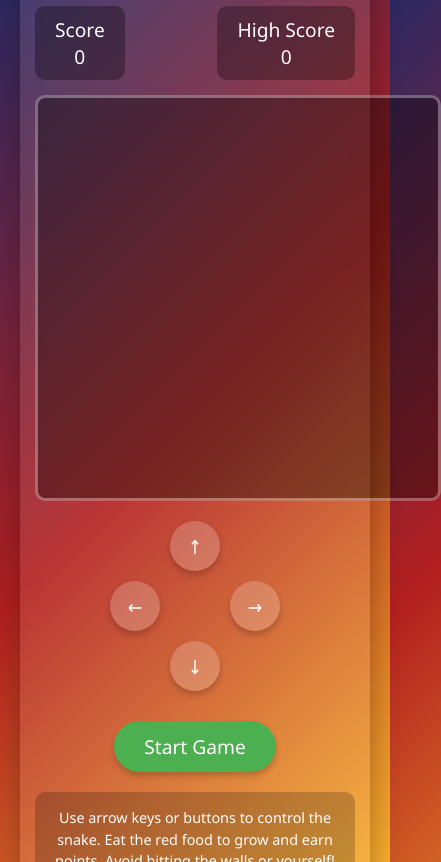
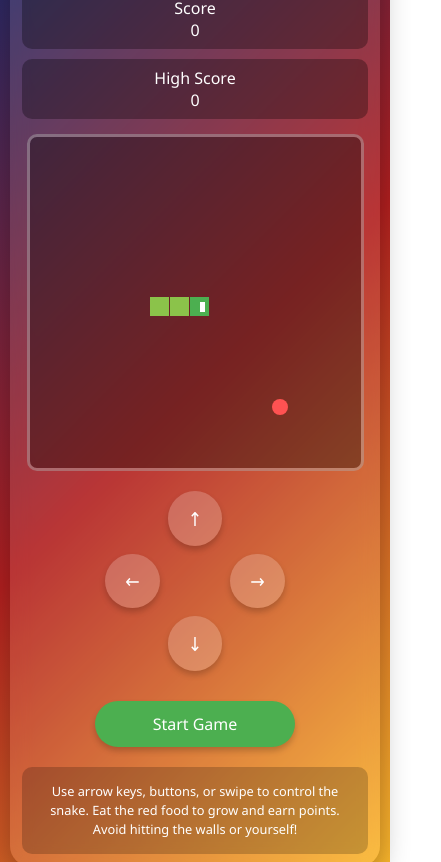
Before and after one commit to Rahulmahey001/web, a plain HTML site: page index.html in a window 390 px wide. Shown: the part 87-949 px from the top of the page, 441 px wide, since content can reach past the window. Drawn offline with Linux system fonts and the light colour scheme.

Commit message:
Update index.html
deepseek

```diff
--- a/index.html
+++ b/index.html
@@ -10,6 +10,7 @@
             padding: 0;
             box-sizing: border-box;
             font-family: 'Segoe UI', Tahoma, Geneva, Verdana, sans-serif;
+            -webkit-tap-highlight-color: transparent; /* Remove tap highlight on mobile */
         }
 
         body {
@@ -18,7 +19,8 @@
             align-items: center;
             min-height: 100vh;
             background: linear-gradient(135deg, #1a2a6c, #b21f1f, #fdbb2d);
-            padding: 20px;
+            padding: 15px;
+            touch-action: manipulation; /* Prevent browser gestures */
         }
 
         .game-container {
@@ -28,17 +30,17 @@
             background-color: rgba(255, 255, 255, 0.1);
             backdrop-filter: blur(10px);
             border-radius: 20px;
-            padding: 25px;
+            padding: 20px;
             box-shadow: 0 10px 30px rgba(0, 0, 0, 0.3);
+            width: 100%;
             max-width: 500px;
-            width: 100%;
         }
 
         h1 {
             color: white;
             margin-bottom: 15px;
             text-align: center;
-            font-size: 2.5rem;
+            font-size: clamp(1.8rem, 5vw, 2.5rem);
             text-shadow: 2px 2px 4px rgba(0, 0, 0, 0.5);
         }
 
@@ -48,14 +50,16 @@
             width: 100%;
             margin-bottom: 15px;
             color: white;
-            font-size: 1.2rem;
+            font-size: clamp(1rem, 4vw, 1.2rem);
         }
 
         .score-container, .high-score-container {
             background-color: rgba(0, 0, 0, 0.3);
-            padding: 10px 20px;
+            padding: 8px 15px;
             border-radius: 10px;
             text-align: center;
+            flex: 1;
+            margin: 0 5px;
         }
 
         #game-board {
@@ -64,6 +68,9 @@
             background-color: rgba(0, 0, 0, 0.2);
             display: block;
             margin: 0 auto;
+            max-width: 100%;
+            max-height: 60vh;
+            aspect-ratio: 1 / 1; /* Keep canvas square */
         }
 
         .controls {
@@ -90,15 +97,16 @@
             color: white;
             padding: 15px;
             border-radius: 50%;
-            font-size: 1.5rem;
+            font-size: clamp(1.2rem, 4vw, 1.5rem);
             cursor: pointer;
-            width: 60px;
-            height: 60px;
+            width: clamp(50px, 15vw, 70px);
+            height: clamp(50px, 15vw, 70px);
             display: flex;
             justify-content: center;
             align-items: center;
             transition: all 0.2s;
             box-shadow: 0 4px 6px rgba(0, 0, 0, 0.2);
+            touch-action: manipulation; /* Better touch handling */
         }
 
         .btn:hover {
@@ -108,6 +116,7 @@
 
         .btn:active {
             transform: scale(0.95);
+            background-color: rgba(255, 255, 255, 0.4);
         }
 
         #up {
@@ -132,11 +141,13 @@
             border: none;
             padding: 12px 30px;
             border-radius: 50px;
-            font-size: 1.2rem;
+            font-size: clamp(1rem, 4vw, 1.2rem);
             cursor: pointer;
             transition: all 0.3s;
             margin-top: 10px;
             box-shadow: 0 4px 6px rgba(0, 0, 0, 0.2);
+            width: 100%;
+            max-width: 200px;
         }
 
         #start-btn:hover {
@@ -152,7 +163,7 @@
             color: white;
             text-align: center;
             margin-top: 20px;
-            font-size: 0.9rem;
+            font-size: clamp(0.8rem, 3vw, 0.9rem);
             line-height: 1.5;
             background-color: rgba(0, 0, 0, 0.2);
             padding: 15px;
@@ -165,24 +176,26 @@
             top: 50%;
             left: 50%;
             transform: translate(-50%, -50%);
-            background-color: rgba(0, 0, 0, 0.8);
+            background-color: rgba(0, 0, 0, 0.9);
             color: white;
-            padding: 30px;
+            padding: 25px;
             border-radius: 15px;
             text-align: center;
             display: none;
             z-index: 10;
             box-shadow: 0 0 30px rgba(0, 0, 0, 0.7);
+            width: 85%;
+            max-width: 350px;
         }
 
         .game-over h2 {
-            font-size: 2.5rem;
+            font-size: clamp(1.8rem, 6vw, 2.5rem);
             margin-bottom: 15px;
             color: #ff4d4d;
         }
 
         .game-over p {
-            font-size: 1.2rem;
+            font-size: clamp(1rem, 4vw, 1.2rem);
             margin-bottom: 20px;
         }
 
@@ -192,9 +205,10 @@
             border: none;
             padding: 12px 30px;
             border-radius: 50px;
-            font-size: 1.2rem;
+            font-size: clamp(1rem, 4vw, 1.2rem);
             cursor: pointer;
             transition: all 0.3s;
+            width: 100%;
         }
 
         #restart-btn:hover {
@@ -202,24 +216,66 @@
             transform: translateY(-2px);
         }
 
-        @media (max-width: 500px) {
+        /* Swipe controls for mobile */
+        .swipe-area {
+            position: absolute;
+            top: 0;
+            left: 0;
+            width: 100%;
+            height: 100%;
+            z-index: 5;
+            display: none; /* Hidden by default, shown on mobile */
+        }
+
+        /* Mobile-specific styles */
+        @media (max-width: 768px) {
             .game-container {
                 padding: 15px;
             }
 
-            h1 {
-                font-size: 2rem;
+            .swipe-area {
+                display: block; /* Enable swipe controls on mobile */
+            }
+
+            .direction-buttons {
+                gap: 8px;
             }
 
             .btn {
-                width: 50px;
-                height: 50px;
-                font-size: 1.2rem;
+                width: clamp(45px, 14vw, 60px);
+                height: clamp(45px, 14vw, 60px);
             }
+        }
+
+        @media (max-width: 500px) {
+            body {
+                padding: 10px;
+            }
+
+            .game-container {
+                padding: 12px;
+            }
+
+            .game-info {
+                flex-direction: column;
+                gap: 10px;
+            }
+
+            .score-container, .high-score-container {
+                margin: 0;
+            }
+        }
+
+        /* Prevent text selection during gameplay */
+        .no-select {
+            -webkit-user-select: none;
+            -moz-user-select: none;
+            -ms-user-select: none;
+            user-select: none;
         }
     </style>
 </head>
-<body>
+<body class="no-select">
     <div class="game-container">
         <h1>Snake Game</h1>
 
@@ -234,7 +290,10 @@
             </div>
         </div>
 
-        <canvas id="game-board" width="400" height="400"></canvas>
+        <canvas id="game-board"></canvas>
+
+        <!-- Swipe area for mobile controls -->
+        <div class="swipe-area" id="swipe-area"></div>
 
         <div class="controls">
             <div class="direction-buttons">
@@ -248,7 +307,7 @@
         </div>
 
         <div class="instructions">
-            <p>Use arrow keys or buttons to control the snake. Eat the red food to grow and earn points. Avoid hitting the walls or yourself!</p>
+            <p>Use arrow keys, buttons, or swipe to control the snake. Eat the red food to grow and earn points. Avoid hitting the walls or yourself!</p>
         </div>
     </div>
 
@@ -274,11 +333,11 @@
             right: document.getElementById('right'),
             down: document.getElementById('down')
         };
+        const swipeArea = document.getElementById('swipe-area');
 
         // Game constants
         const gridSize = 20;
-        const gridWidth = canvas.width / gridSize;
-        const gridHeight = canvas.height / gridSize;
+        let gridWidth, gridHeight;
 
         // Game state
         let snake = [];
@@ -290,6 +349,16 @@
         let highScore = localStorage.getItem('snakeHighScore') || 0;
         let gameRunning = false;
         let gameLoop;
+
+        // Initialize canvas size based on screen size
+        function initCanvas() {
+            const maxSize = Math.min(window.innerWidth * 0.85, window.innerHeight * 0.6, 400);
+            canvas.width = maxSize;
+            canvas.height = maxSize;
+
+            gridWidth = Math.floor(canvas.width / gridSize);
+            gridHeight = Math.floor(canvas.height / gridSize);
+        }
 
         // Initialize game
         function initGame() {
@@ -506,6 +575,52 @@
             }
         }
 
+        // Swipe controls for mobile
+        let touchStartX = 0;
+        let touchStartY = 0;
+
+        swipeArea.addEventListener('touchstart', (e) => {
+            touchStartX = e.touches[0].clientX;
+            touchStartY = e.touches[0].clientY;
+            e.preventDefault(); // Prevent scrolling
+        }, { passive: false });
+
+        swipeArea.addEventListener('touchmove', (e) => {
+            if (!touchStartX || !touchStartY) return;
+
+            const touchEndX = e.touches[0].clientX;
+            const touchEndY = e.touches[0].clientY;
+
+            const diffX = touchStartX - touchEndX;
+            const diffY = touchStartY - touchEndY;
+
+            // Only register swipe if movement is significant
+            if (Math.abs(diffX) > 20 || Math.abs(diffY) > 20) {
+                // Determine primary direction of swipe
+                if (Math.abs(diffX) > Math.abs(diffY)) {
+                    // Horizontal swipe
+                    if (diffX > 0) {
+                        changeDirection('left');
+                    } else {
+                        changeDirection('right');
+                    }
+                } else {
+                    // Vertical swipe
+                    if (diffY > 0) {
+                        changeDirection('up');
+                    } else {
+                        changeDirection('down');
+                    }
+                }
+
+                // Reset touch start position to prevent multiple direction changes
+                touchStartX = 0;
+                touchStartY = 0;
+            }
+
+            e.preventDefault(); // Prevent scrolling
+        }, { passive: false });
+
         // Event listeners for keyboard controls
         document.addEventListener('keydown', (e) => {
             switch(e.key) {
@@ -537,11 +652,22 @@
         startButton.addEventListener('click', startGame);
         restartButton.addEventListener('click', startGame);
 
+        // Initialize canvas and game on load
+        window.addEventListener('load', () => {
+            initCanvas();
+            initGame();
+        });
+
+        // Handle window resize
+        window.addEventListener('resize', () => {
+            initCanvas();
+            if (gameRunning) {
+                draw();
+            }
+        });
+
         // Initialize high score display
         highScoreElement.textContent = highScore;
-
-        // Draw initial state
-        draw();
     </script>
 </body>
 </html>
```
